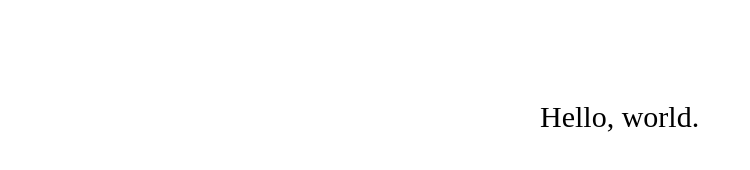
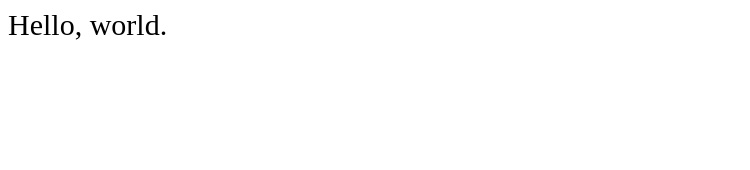
Before and after one commit to emma1120/hi, a plain HTML site: page index.html in a window 1280 px wide. Shown: the whole page, without its empty margins (0-750 px from the left). Drawn offline with Linux system fonts and the light colour scheme.

Commit message:
Update index.html

```diff
--- a/index.html
+++ b/index.html
@@ -8,7 +8,7 @@
       display: block;
       width: 200px;
       font-size: 30px;
-      margin: 100px auto;
+
     }
     </style>
 </head>
```
